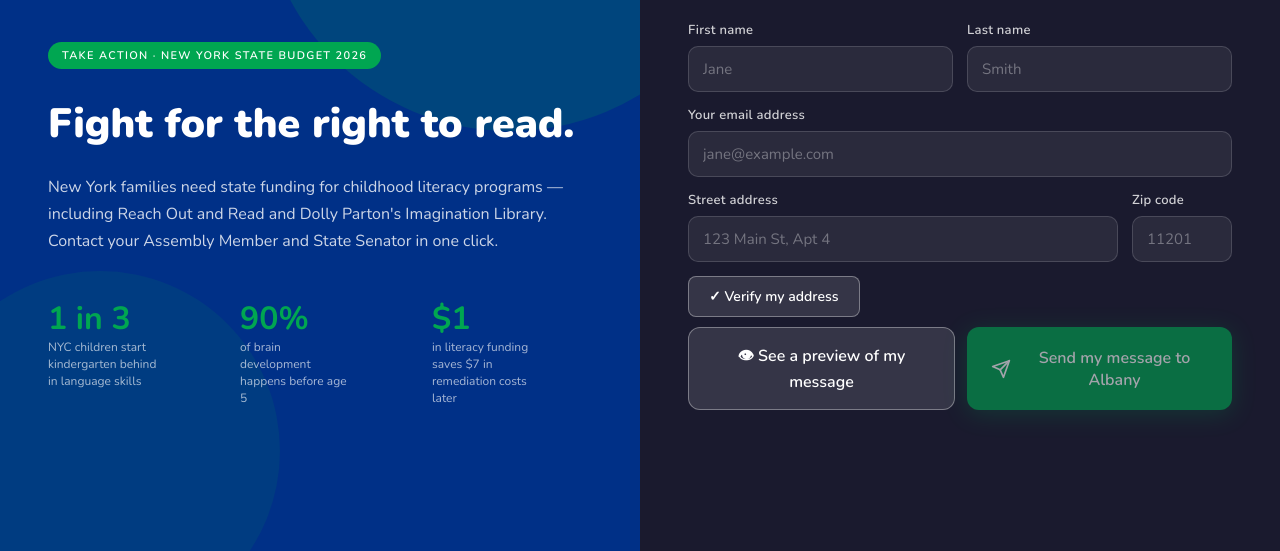
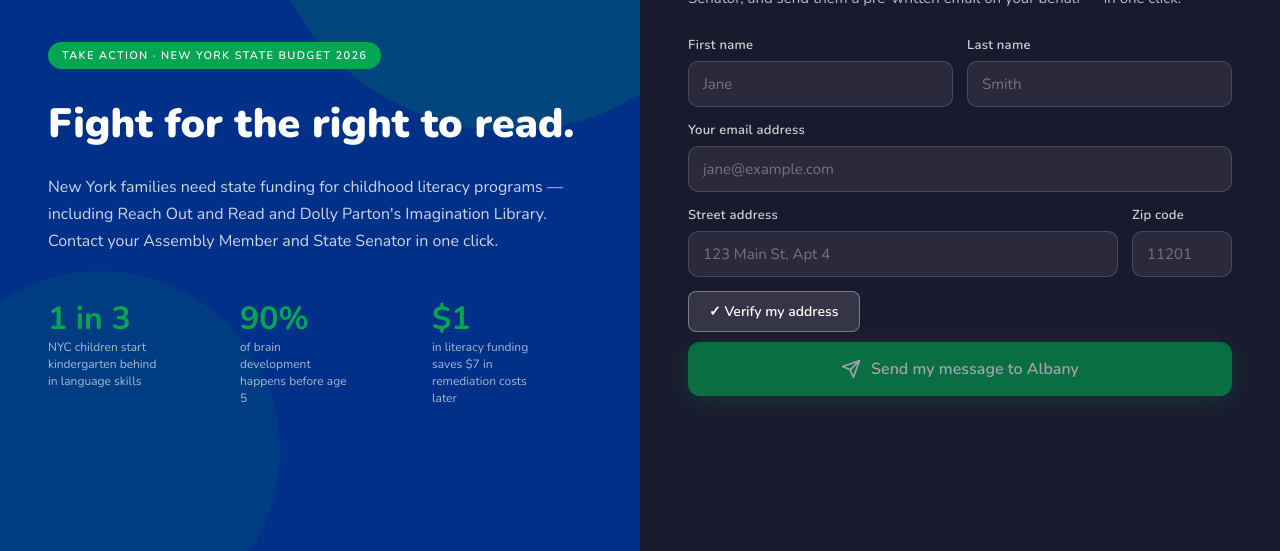
Before and after one commit to jgnov/rorgny-advocacy, a website: page index.html in a window 1280 px wide. Shown: the part 249-800 px from the top of the page. Drawn offline with nearby package versions, Linux system fonts and the light colour scheme.

Commit message:
Fix legNames error; remove preview button, show preview automatically after verify
Made-with: Cursor

```diff
--- a/index.html
+++ b/index.html
@@ -743,9 +743,6 @@
         </div>
 
         <div class="form-actions">
-          <button type="button" class="action-btn preview-btn" id="preview-btn" onclick="showPreview()">
-            👁 See a preview of my message
-          </button>
           <button type="submit" class="action-btn send-btn" id="send-btn" disabled>
             <svg viewBox="0 0 24 24" fill="none" stroke="currentColor" stroke-width="2" stroke-linecap="round" stroke-linejoin="round">
               <line x1="22" y1="2" x2="11" y2="13"/><polygon points="22 2 15 22 11 13 2 9 22 2"/>
@@ -1156,30 +1153,6 @@ function buildEmailPreview() {
   });
 });
 
-function showPreview() {
-  const firstName = document.getElementById('first-name').value.trim();
-  const lastName  = document.getElementById('last-name').value.trim();
-  const street   = document.getElementById('street-address').value.trim();
-  const zip      = document.getElementById('zip-code').value.trim().replace(/\D/g, '');
-
-  if (!firstName || !lastName) {
-    showStatus('lookup-status', 'error', '❌ Please enter your first and last name.');
-    return;
-  }
-  if (!street || zip.length < 5) {
-    showStatus('lookup-status', 'error', '❌ Please enter your street address and zip code, then verify your address.');
-    return;
-  }
-
-  if (legislators.assembly || legislators.senate) {
-    buildEmailPreview();
-    document.getElementById('email-preview').style.display = 'block';
-    document.getElementById('email-preview').scrollIntoView({ behavior: 'smooth' });
-  } else {
-    verifyAddress();
-  }
-}
-
 // ─────────────────────────────────────────────
 // FORM SUBMIT
 // ─────────────────────────────────────────────
@@ -1209,7 +1182,7 @@ document.getElementById('advocacy-form').addEventListener('submit', async functi
   const legs        = [legislators.assembly, legislators.senate].filter(Boolean);
   const emailBody   = buildEmailBody(senderName, legs);
   let recipients    = [legislators.assembly?.email, legislators.senate?.email].filter(Boolean).join(', ');
-  let legNamesStr   = legNames.join(' and ');
+  let legNamesStr   = legs.map(l => l.name).join(' and ');
 
   // Test mode: add ?test=1 to URL and set CONFIG.TEST_EMAIL to send to yourself instead of legislators
   if (window.location.search.includes('test=1') && CONFIG.TEST_EMAIL) {
```
